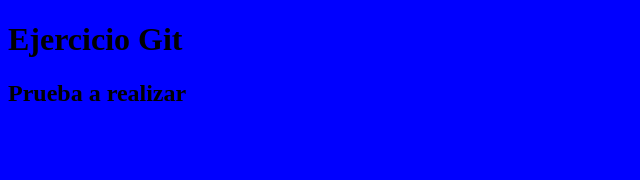
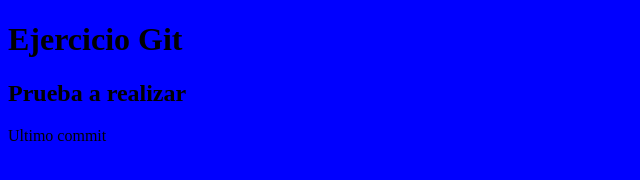
Before and after one commit to Guillecb1/tareaGit, a plain HTML site: page index.html in a window 1280 px wide. Shown: the whole page, without its empty margins (0-640 px from the left). Drawn offline with Linux system fonts and the light colour scheme.

Commit message:
ultimo commit

```diff
--- a/index.html
+++ b/index.html
@@ -10,5 +10,6 @@
 <body>
     <h1>Ejercicio Git</h1>
     <h2>Prueba a realizar</h2>
+    <p>Ultimo commit</p>
 </body>
 </html>
```
